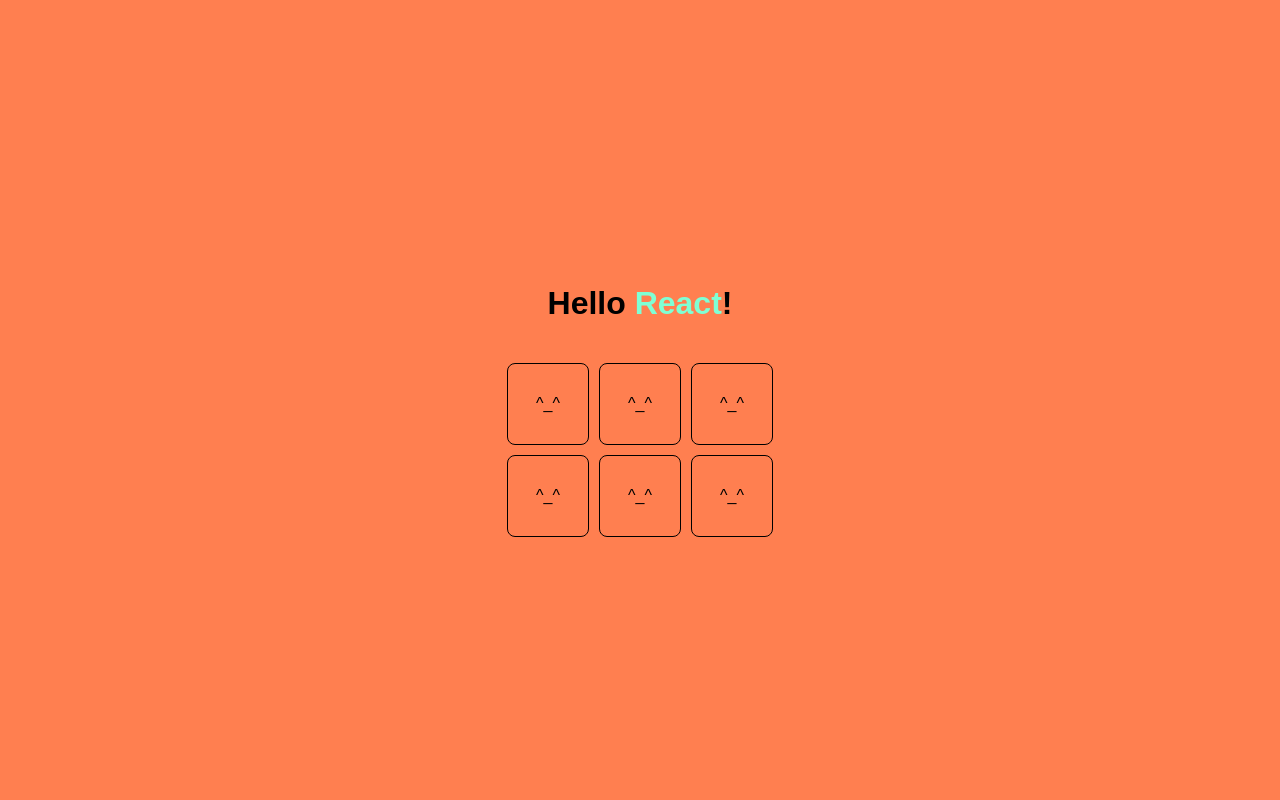
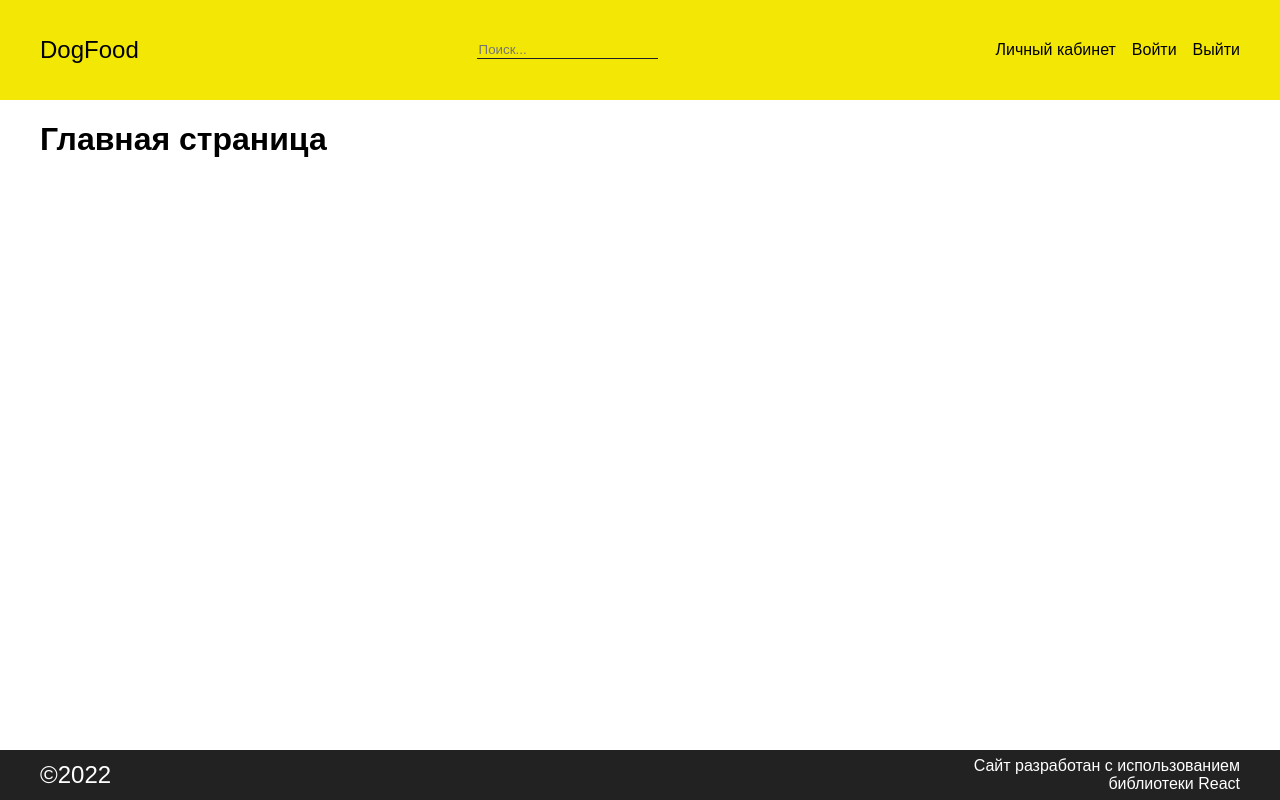
Before and after one commit to Lekso4ka/lk8-dogfood, a React (Create React App) app: page / in a window 1280 px wide. Built offline with nearby package versions, Linux system fonts and the light colour scheme.

Commit message:
add header & footer

```diff
--- /dev/null
+++ b/src/App.jsx
@@ -0,0 +1,19 @@
+import React from "react";
+import "./style.css";
+
+import Header from "./components/Header/header";
+import Footer from "./components/Footer/footer";
+
+const App = () => {
+    return (
+        <div className="container">
+            <Header/>
+            <main>
+                <h1>Главная страница</h1>
+            </main>
+            <Footer/>
+        </div>
+    )
+}
+// (5 + 2) * 3
+export default App;
--- /dev/null
+++ b/src/components/Footer/footer.css
@@ -0,0 +1,13 @@
+footer {
+    background-color: #222;
+    color: #fff;
+    display: flex;
+    justify-content: space-between;
+    align-items: center;
+}
+.footer__copy {
+    font-size: 1.5em;
+}
+.footer__text {
+    text-align: right;
+}
--- /dev/null
+++ b/src/components/Footer/footer.jsx
@@ -0,0 +1,12 @@
+import React from "react";
+import "./footer.css";
+
+export default () => {
+    const year = new Date().getFullYear();
+    return <footer>
+        <span className="footer__copy">©{year}</span>&nbsp;
+        <span className="footer__text">Сайт разработан с использованием<br/>библиотеки React</span>
+    </footer>
+}
+// © => &copy;
+// &nbsp; - неразбиваемый пробел
--- /dev/null
+++ b/src/components/Header/header.css
@@ -0,0 +1,23 @@
+header {
+    background-color: rgb(243, 231, 5);
+    display: flex;
+    justify-content: space-between;
+    align-items: center;
+    gap: 30px;
+}
+.logo {
+    font-size: 1.5em;
+}
+.search {
+    background-color: transparent;
+    border: none;
+    border-bottom: 1px solid #222;
+    outline: none;
+}
+.search:focus {
+    border-bottom-color: #fff;
+}
+.menu {
+    display: flex;
+    gap: 1em;
+}
--- /dev/null
+++ b/src/components/Header/header.jsx
@@ -0,0 +1,16 @@
+import React from "react";
+import "./header.css";
+
+export default () => {
+    return <header>
+        <a className="logo" href="">DogFood</a>
+        <input type="search" placeholder="Поиск..." className="search"/>
+        <nav className="menu">
+            <a href="">Личный кабинет</a>
+            <a href="">Войти</a>
+            <a href="">Выйти</a>
+        </nav>
+    </header>
+}
+
+// header, footer, main, section, nav, aside, article => div
--- a/src/index.js
+++ b/src/index.js
@@ -1,27 +1,7 @@
-import React from "react";
 import ReactDOM from "react-dom";
-import "./style.css";
-
-// Компонент - кусок сайта, который используется многократно
-const Card = function() {
-  return <div className="card">^_^</div>
-}
-
-// <br/>
-// <div> =) </div>
-// <div className="red" />
+import App from "./App";
 
 ReactDOM.render(
-  <>
-    <h1>Hello <span className="mark">React</span>!</h1>
-    <div class="box">
-      <Card/>
-      <Card/>
-      <Card/>
-      <Card/>
-      <Card/>
-      <Card/>
-    </div>
-  </>,
+  <App/>,
   document.querySelector("#root")
 )
--- a/src/style.css
+++ b/src/style.css
@@ -2,29 +2,20 @@
     margin: 0;
     font-family: sans-serif;
 }
-#root {
+a {
+    text-decoration: none;
+    color: inherit;
+}
+.container {
     min-height: 100vh;
-    background-color: coral;
-    display: flex;
-    justify-content: center;
-    align-items: center;
-    flex-direction: column;
-    gap: 20px;
+    display: grid;
+    grid-template-rows: 100px auto 50px;
 }
-.mark {
-    color: aquamarine;
+.container>* {
+    padding: 0 calc(50% - 600px);
 }
-.card {
-    width: 80px;
-    height: 80px;
-    display: flex;
-    justify-content: center;
-    align-items: center;
-    border-radius: 8px;
-    border: 1px solid;
+@media (max-width: 1260px) {
+    .container>* {
+        padding: 0 30px;
+    }
 }
-.box {
-    display: grid;
-    grid-template-columns: repeat(3, auto);
-    gap: 10px;
-}
```
